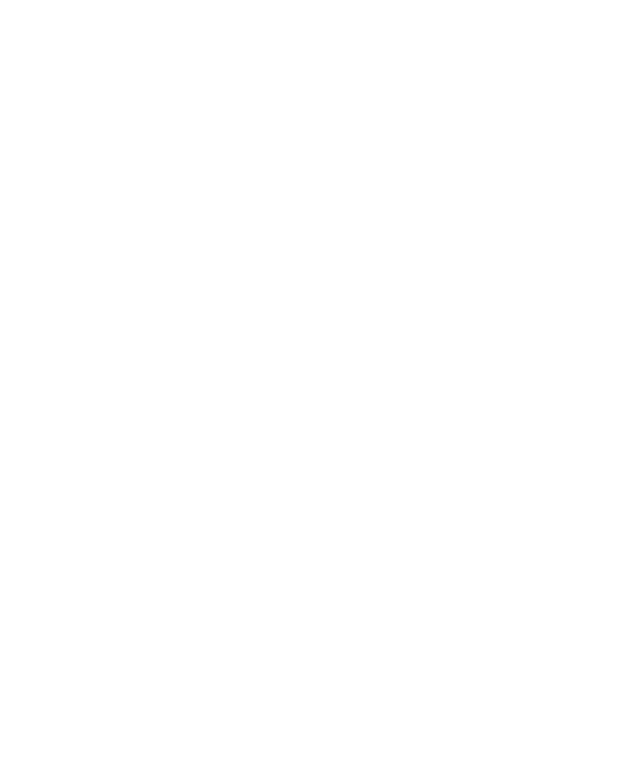
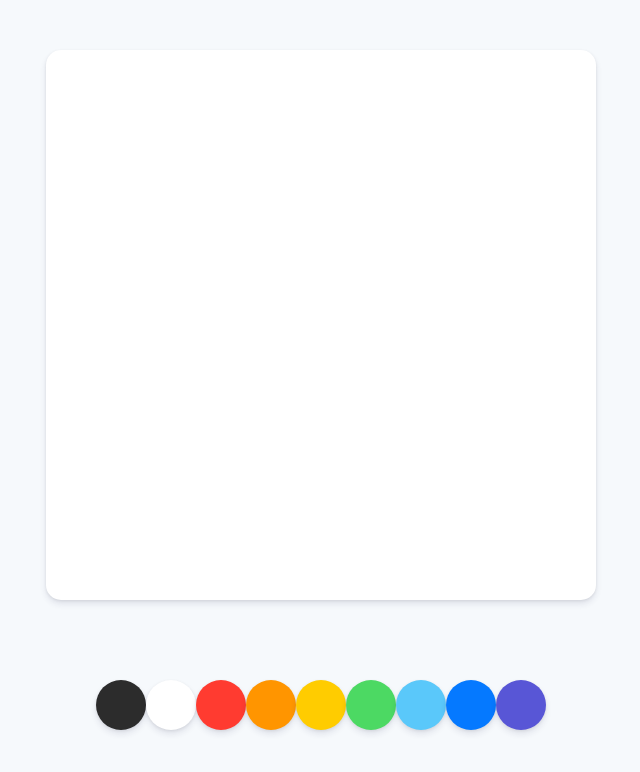
Before and after one commit to boreumlee/paintjs, a plain HTML site: page index.html in a window 1280 px wide. Shown: the whole page, without its empty margins (319-959 px from the left). Drawn offline with Linux system fonts and the light colour scheme.

Commit message:
canvas set up

```diff
--- a/index.html
+++ b/index.html
@@ -8,6 +8,21 @@
     <title>Paint Game!</title>
 </head>
 <body>
+    <canvas id="jsCanvas" class="canvas"></canvas>
+    <!-- css는 class로 정의, javascript는 id로  -->
+    <div class="controls">
+        <div id="jsColors" class="controls_colors">
+            <div class="controls__color" style="background-color:#2c2c2c"></div>
+            <div class="controls__color" style="background-color:white"></div>
+            <div class="controls__color" style="background-color:#FF3B30"></div>
+            <div class="controls__color" style="background-color:#FF9500"></div>
+            <div class="controls__color" style="background-color:#FFCC00"></div>
+            <div class="controls__color" style="background-color:#4CD963"></div>
+            <div class="controls__color" style="background-color:#5AC8FA"></div>
+            <div class="controls__color" style="background-color:#0579FF"></div>
+            <div class="controls__color" style="background-color:#5856D6"></div>
+        </div>
+    </div>
     <script src="app.js"></script>
 </body>
 </html>
--- /dev/null
+++ b/reset.css
@@ -0,0 +1,43 @@
+html, body, div, span, applet, object, iframe,
+h1, h2, h3, h4, h5, h6, p, blockquote, pre,
+a, abbr, acronym, address, big, cite, code,
+del, dfn, em, img, ins, kbd, q, s, samp,
+small, strike, strong, sub, sup, tt, var,
+b, u, i, center,
+dl, dt, dd, ol, ul, li,
+fieldset, form, label, legend,
+table, caption, tbody, tfoot, thead, tr, th, td,
+article, aside, canvas, details, embed,
+figure, figcaption, footer, header, hgroup,
+menu, nav, output, ruby, section, summary,
+time, mark, audio, video {
+	margin: 0;
+	padding: 0;
+	border: 0;
+	font-size: 100%;
+	font: inherit;
+	vertical-align: baseline;
+}
+/* HTML5 display-role reset for older browsers */
+article, aside, details, figcaption, figure,
+footer, header, hgroup, menu, nav, section {
+	display: block;
+}
+body {
+	line-height: 1;
+}
+ol, ul {
+	list-style: none;
+}
+blockquote, q {
+	quotes: none;
+}
+blockquote:before, blockquote:after,
+q:before, q:after {
+	content: '';
+	content: none;
+}
+table {
+	border-collapse: collapse;
+	border-spacing: 0;
+}
--- a/styles.css
+++ b/styles.css
@@ -0,0 +1,35 @@
+@import 'reset.css';
+
+body{
+    background-color: #f6f9fc;
+    font-family: -apple-system, BlinkMacSystemFont, "Segoe UI", Roboto, Oxygen,
+    Ubuntu, Cantarell, "Open Sans", "Helvetica Neue", sans-serif;
+    display: flex;
+    flex-direction: column;
+    align-items: center;
+    padding-top: 50px;
+}
+
+.canvas{
+    width: 550px;
+    height: 550px;
+    background-color: white;
+    border-radius: 15px;
+    box-shadow: 0 4px 6px rgba(50, 50, 93, 0.11), 0 1px 3px rgba(0, 0, 0, 0.08);
+}
+
+.controls{
+    margin-top: 80px;
+}
+
+.controls .controls_colors{
+    display: flex;
+}
+
+.controls_colors .controls__color{
+    width: 50px;
+    height: 50px;
+    border-radius: 25px;
+    cursor: pointer;
+    box-shadow: 0 4px 6px rgba(50, 50, 93, 0.11), 0 1px 3px rgba(0, 0, 0, 0.08);
+}
```
